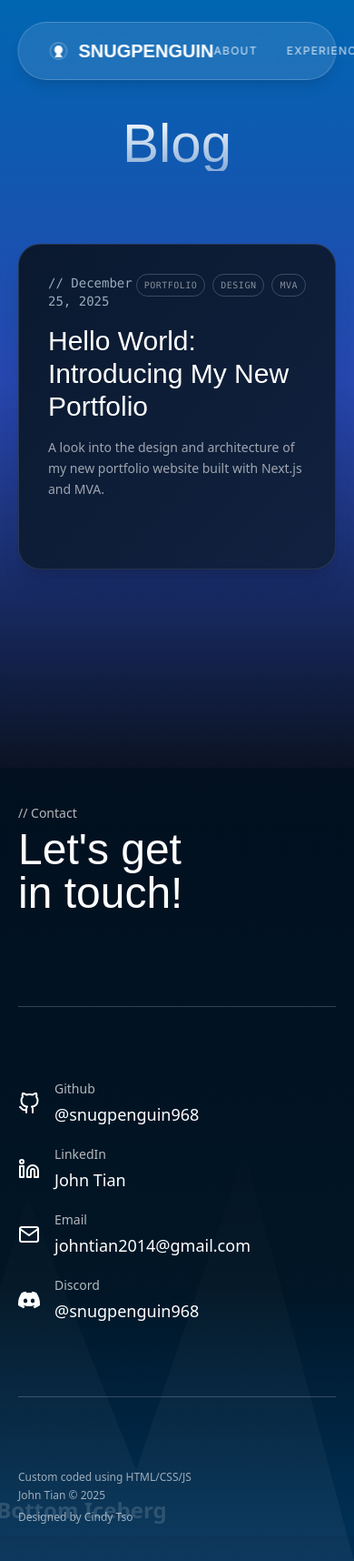
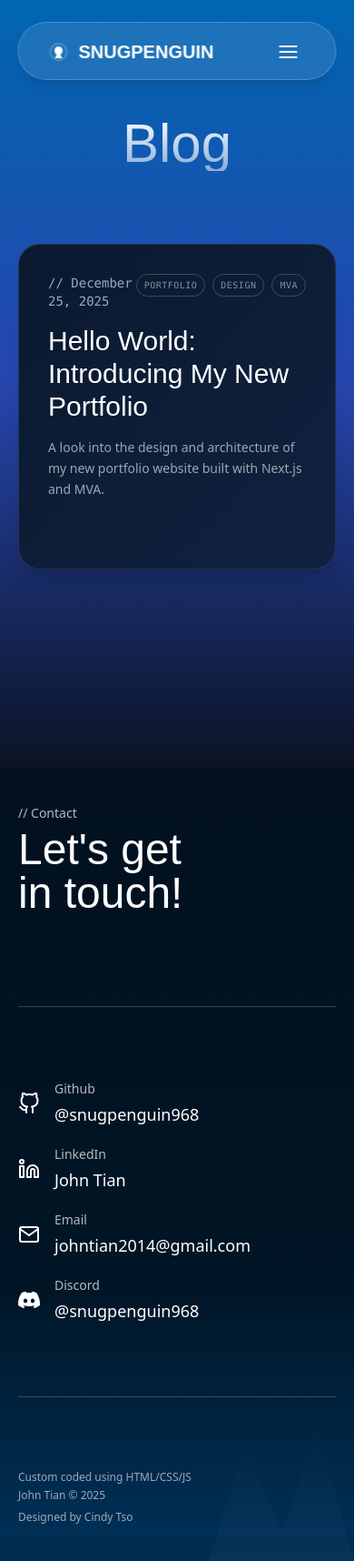
Before and after one commit to snugpenguin968/snugpenguin.com, a Next.js app: page /blog in a window 390 px wide. Shown: the whole page at 91% size. Built offline with nearby package versions, Linux system fonts and the light colour scheme; a web font is replaced by a local one.

Commit message:
footer and header responsiveness

```diff
--- a/src/modules/footer/FooterView.tsx
+++ b/src/modules/footer/FooterView.tsx
@@ -111,10 +111,8 @@ export const FooterView = ({ contactTitle, github, email, discord, linkedin, cop
             </div>
 
             {/* Bottom Iceberg with Jagged Ring Effect */}
-            <div className="absolute bottom-0 right-0 w-[600px] h-[500px] z-0 pointer-events-none opacity-50">
-                <div className="w-full h-full flex items-end justify-center pb-10 text-white/30 text-2xl font-bold bg-gradient-to-t from-white/10 to-transparent" style={{ clipPath: 'polygon(20% 100%, 40% 20%, 60% 80%, 80% 10%, 100% 100%)' }}>
-                    Bottom Iceberg
-                </div>
+            <div className="absolute bottom-0 right-0 w-[200px] h-[160px] md:w-[600px] md:h-[500px] z-0 pointer-events-none opacity-30 md:opacity-50">
+                <div className="w-full h-full bg-gradient-to-t from-white/10 to-transparent" style={{ clipPath: 'polygon(20% 100%, 40% 20%, 60% 80%, 80% 10%, 100% 100%)' }} />
             </div>
         </footer>
     );
--- a/src/modules/header/HeaderView.tsx
+++ b/src/modules/header/HeaderView.tsx
@@ -1,4 +1,6 @@
-import React from "react";
+"use client";
+
+import React, { useState } from "react";
 import Link from "next/link";
 
 type HeaderLink = {
@@ -12,17 +14,23 @@ type HeaderViewProps = {
 };
 
 export const HeaderView = ({ logoText, links }: HeaderViewProps) => {
+    const [isMenuOpen, setIsMenuOpen] = useState(false);
+
     return (
-        <header className="fixed top-6 left-1/2 -translate-x-1/2 w-[90%] max-w-7xl h-16 flex items-center justify-between px-8 z-50 bg-white/10 backdrop-blur-xl border border-white/20 rounded-full shadow-lg transition-all duration-300">
+        <header
+            className={`fixed top-6 left-1/2 -translate-x-1/2 w-[90%] max-w-7xl flex flex-col px-8 z-50 bg-white/10 backdrop-blur-xl border border-white/20 rounded-[2rem] shadow-lg transition-all duration-300 ${isMenuOpen ? 'h-auto py-0' : 'h-16'}`}
+        >
+            <div className="w-full h-16 flex items-center justify-between shrink-0">
                 <Link href="/" className="font-goldman text-xl font-bold text-text-white flex items-center gap-2.5 transition-opacity hover:opacity-80">
-                {/* Placeholder for logo icon if needed */}
                     <svg width="24" height="24" viewBox="0 0 24 24" fill="none" xmlns="http://www.w3.org/2000/svg" className="text-white">
                         <path d="M12 2C6.48 2 2 6.48 2 12C2 17.52 6.48 22 12 22C17.52 22 22 17.52 22 12C22 6.48 17.52 2 12 2ZM12 20C7.59 20 4 16.41 4 12C4 7.59 7.59 4 12 4C16.41 4 20 7.59 20 12C20 16.41 16.41 20 12 20Z" fill="currentColor" fillOpacity="0.2" />
                         <path d="M12 6C9.5 6 7.5 8 7.5 10.5C7.5 12.5 8.5 14 10 15L8 19H16L14 15C15.5 14 16.5 12.5 16.5 10.5C16.5 8 14.5 6 12 6Z" fill="currentColor" />
                     </svg>
                     <span>{logoText}</span>
                 </Link>
-            <nav className="flex gap-8 md:gap-10">
+
+                {/* Desktop Nav */}
+                <nav className="hidden md:flex gap-8 lg:gap-10">
                     {links.map((link, index) => (
                         <Link
                             key={index}
@@ -33,6 +41,35 @@ export const HeaderView = ({ logoText, links }: HeaderViewProps) => {
                         </Link>
                     ))}
                 </nav>
+
+                {/* Mobile Menu Toggle */}
+                <button
+                    className="md:hidden text-white p-2"
+                    onClick={() => setIsMenuOpen(!isMenuOpen)}
+                >
+                    {isMenuOpen ? (
+                        <svg width="24" height="24" viewBox="0 0 24 24" fill="none" stroke="currentColor" strokeWidth="2" strokeLinecap="round" strokeLinejoin="round"><line x1="18" y1="6" x2="6" y2="18"></line><line x1="6" y1="6" x2="18" y2="18"></line></svg>
+                    ) : (
+                        <svg width="24" height="24" viewBox="0 0 24 24" fill="none" stroke="currentColor" strokeWidth="2" strokeLinecap="round" strokeLinejoin="round"><line x1="3" y1="12" x2="21" y2="12"></line><line x1="3" y1="6" x2="21" y2="6"></line><line x1="3" y1="18" x2="21" y2="18"></line></svg>
+                    )}
+                </button>
+            </div>
+
+            {/* Mobile Nav */}
+            {isMenuOpen && (
+                <nav className="md:hidden flex flex-col gap-6 w-full items-center pb-6 animate-in fade-in slide-in-from-top-2">
+                    {links.map((link, index) => (
+                        <Link
+                            key={index}
+                            href={link.href}
+                            className="font-inter text-sm font-medium text-text-white opacity-90 hover:opacity-100 uppercase tracking-widest py-2"
+                            onClick={() => setIsMenuOpen(false)}
+                        >
+                            {link.label}
+                        </Link>
+                    ))}
+                </nav>
+            )}
         </header>
     );
 };
```
Lines whose indentation alone changed are shown as unchanged.
